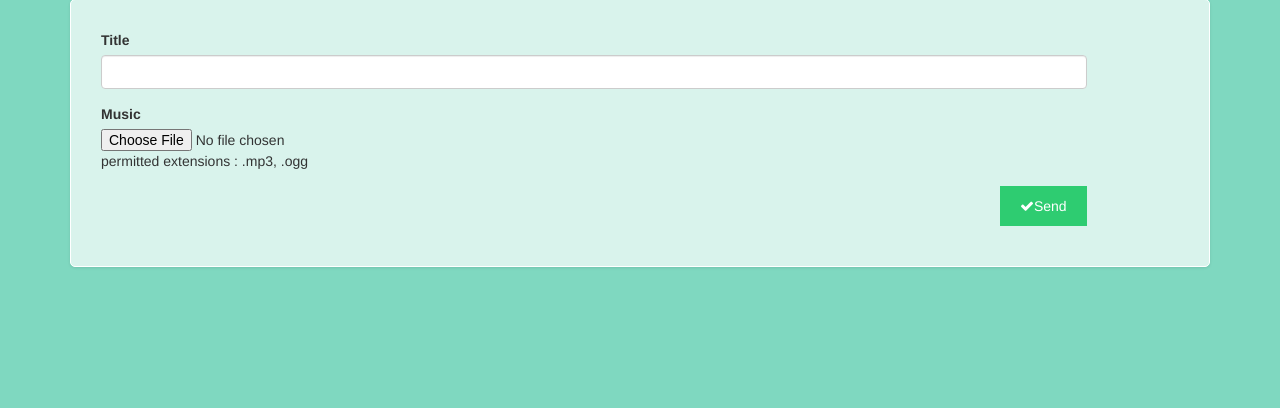
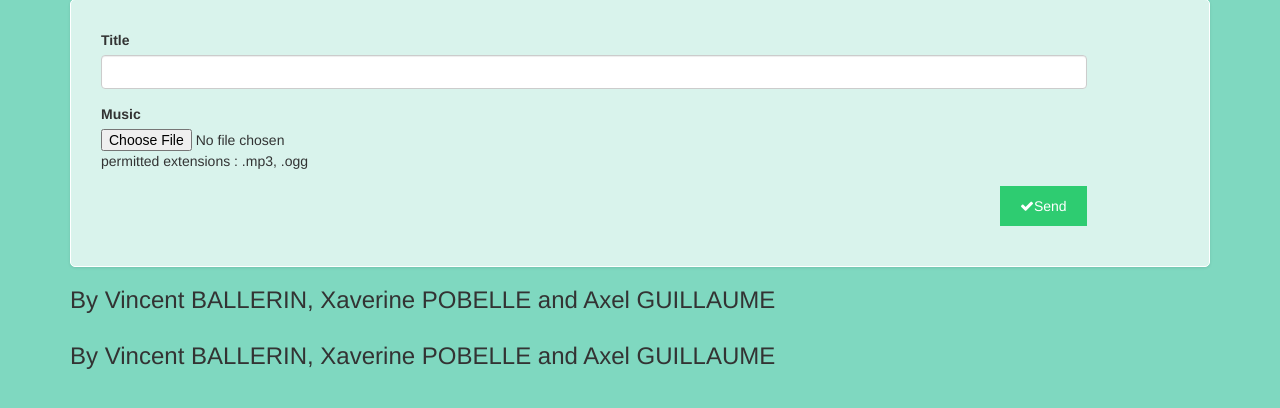
Before and after one commit to Xavpob/Test-GIT, a PHP site: page /add_music.php in a window 1280 px wide. Shown: the part 158-566 px from the top of the page. Run offline with PHP 8.4, Linux system fonts and the light colour scheme.

Commit message:
V1 footer

```diff
--- a/IIM_A2_GIT-master/view/_footer.php
+++ b/IIM_A2_GIT-master/view/_footer.php
@@ -34,6 +34,11 @@
 		});
 	</script>
 	<?php } ?>
+	<footer class="footer">
+	<div class="container">
+		<h3>By Vincent BALLERIN, Xaverine POBELLE and Axel GUILLAUME</h3>
+	</div>
+	</footer>
 
 </body>
 </html>
```
